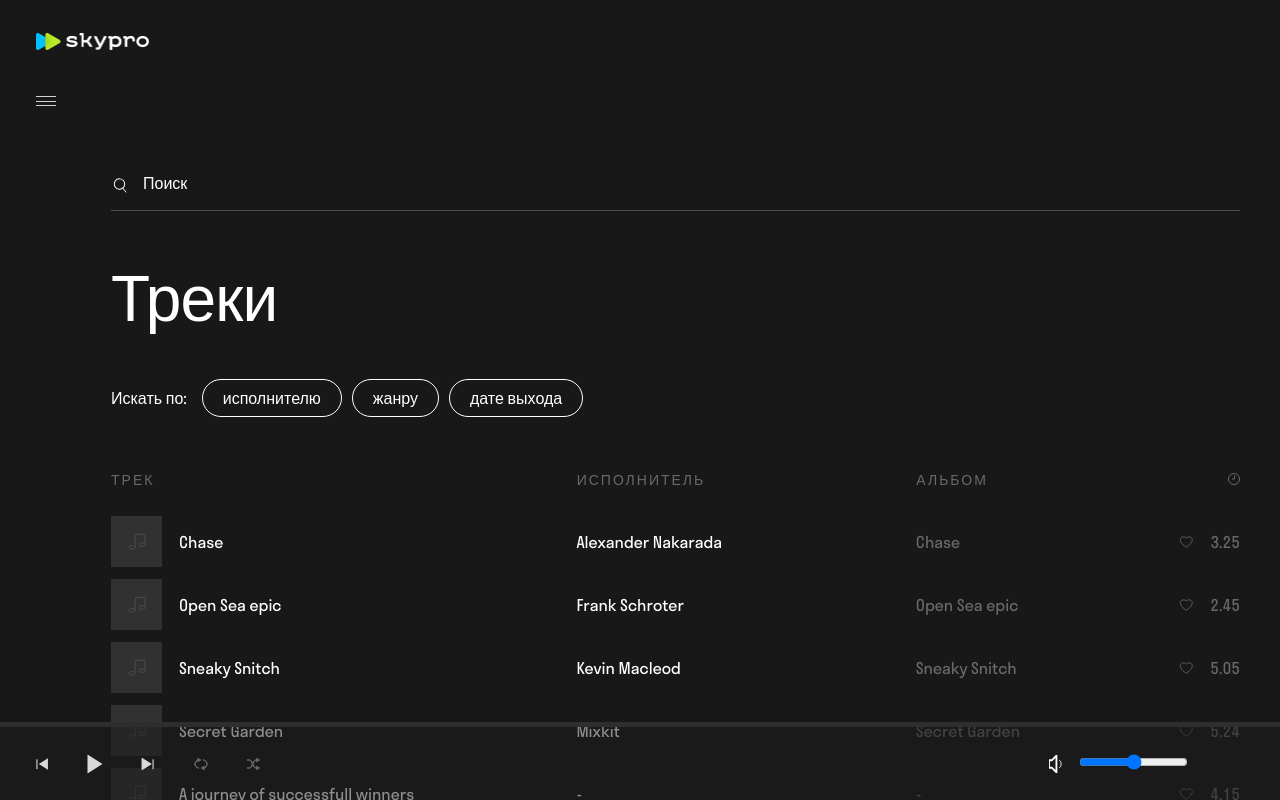
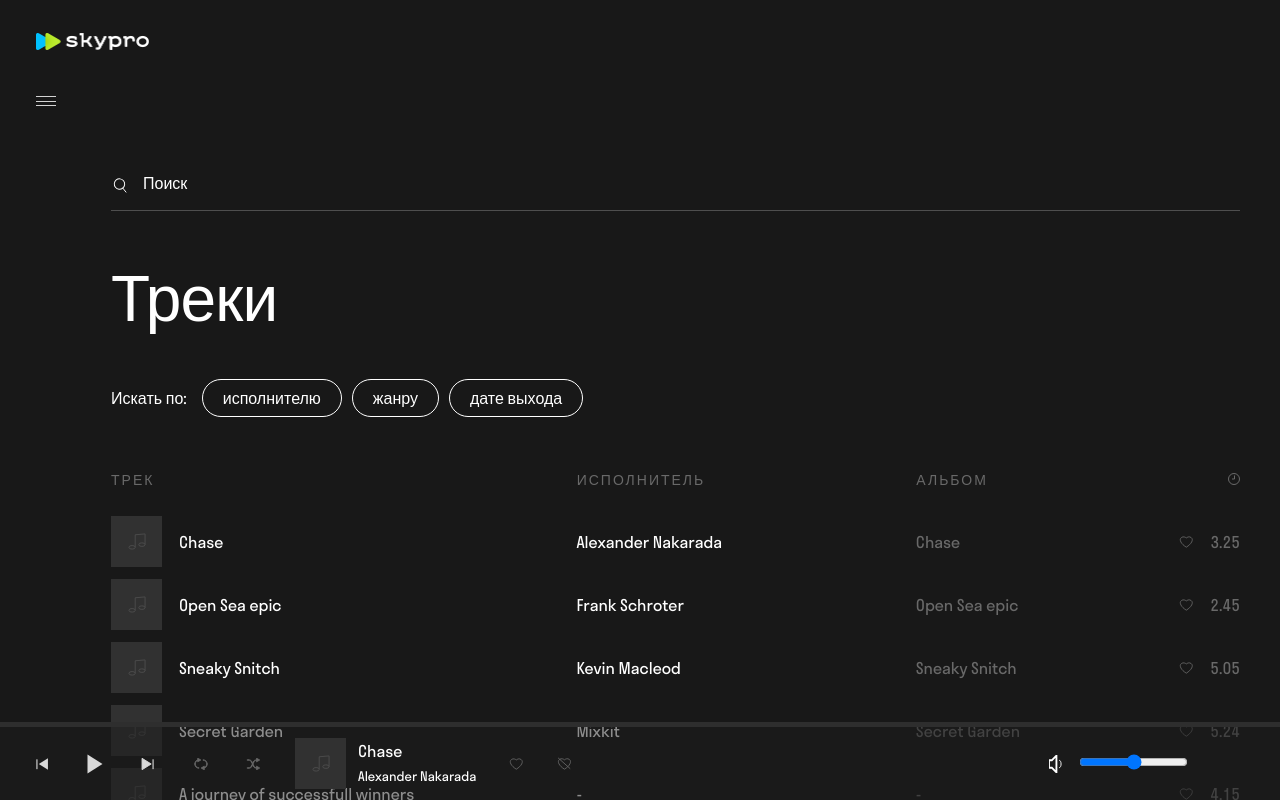
Before and after one commit to boxnabox/sky-player, a React (Create React App) app: page / in a window 1280 px wide. Built offline with nearby package versions, Linux system fonts and the light colour scheme.

Commit message:
skeletones implemented

```diff
--- a/src/App.scss
+++ b/src/App.scss
@@ -296,7 +296,7 @@ body {
 
 .filter-button__dropdown {
   width: 288px;
-  height: 386px;
+  max-height: 294px;
   padding: 34px;
   border-radius: 12px;
   background-color: #313131;
@@ -714,18 +714,18 @@ body {
     stroke: #696969;
   }
 
-  &__track-play {
+  &__track-on-play {
     display: flex;
     flex-direction: row;
   }
 }
 
-.track-play {
+.track-on-play {
   &__contain {
     width: auto;
     display: grid;
     grid-template-columns: auto 1fr;
-    grid-template-areas: "image author" "image album";
+    grid-template-areas: "image album" "image author";
     align-items: center;
   }
 
@@ -749,27 +749,27 @@ body {
 
   &__author {
     grid-area: author;
-    min-width: 49px;
+    width: auto;
   }
 
   &__author-link {
     font-style: normal;
     font-weight: 400;
-    font-size: 16px;
+    font-size: 13px;
     line-height: 24px;
     color: #ffffff;
     white-space: nowrap;
   }
 
-  &__album {
+  &__name {
     grid-area: album;
-    min-width: 49px;
+    width: auto;
   }
 
-  &__album-link {
+  &__name-link {
     font-style: normal;
     font-weight: 400;
-    font-size: 13px;
+    font-size: 16px;
     line-height: 24px;
     color: #ffffff;
   }
@@ -778,7 +778,8 @@ body {
     display: flex;
     flex-direction: row;
     align-items: center;
-    margin-left: 26%;
+    gap: 24px;
+    margin-left: 28px;
   }
 
   &__like-btn,
@@ -793,15 +794,28 @@ body {
     stroke: #696969;
   }
 
-  &__dislike-btn {
-    margin-left: 28.5px;
-  }
-
   &__dislike-svg {
     width: 14.34px;
     height: 13px;
     fill: transparent;
     stroke: #696969;
+  }
+}
+
+.track-on-play-plug {
+  display: flex;
+  flex-direction: row;
+
+  &__image {
+    width: 51px;
+    height: 51px;
+    background-color: #313131;
+  }
+
+  &__name, &__author {
+    width: 59px;
+    height: 15px;
+    background-color: #313131;
   }
 }
 
--- a/src/App.tsx
+++ b/src/App.tsx
@@ -4,9 +4,9 @@ import React, { useEffect, useMemo, useState } from "react";
 import clsx from "clsx";
 import "./App.scss";
 import tracks from "./tracks";
-import { forEachChild, isPropertySignature } from "typescript";
-import { addAbortSignal } from "stream";
-import { get } from "http";
+// import { forEachChild, isPropertySignature } from "typescript";
+// import { addAbortSignal } from "stream";
+// import { get } from "http";
 // import { TrackKey, Filter, Sort } from "./react-app-env";
 
 export default App;
@@ -32,8 +32,8 @@ const ALL_TRACK_KEYS = [
   "track_file",
   "stared_user",
 ] as const;
-const ALL_FILTER_OPTIONS = ["name", "author", "genre", "album"]; //as const;
-const ALL_SORT_OPTIONS = ["id", "release_date", "duration_in_seconds"]; //as const;
+const ALL_FILTER_OPTIONS = ["name", "author", "genre", "album"] as const;
+const ALL_SORT_OPTIONS = ["id", "release_date", "duration_in_seconds"] as const;
 
 const SELECTIONS = [
   {
@@ -57,6 +57,7 @@ const SELECTIONS = [
 ];
 
 // auxiliary =======================
+
 function formatTime(secconds: number) {
   let mins: string | number = Math.floor(secconds / 60);
   let secs: string | number = secconds % 60;
@@ -76,9 +77,6 @@ function isSort(value: string): value is Sort {
   return ALL_SORT_OPTIONS.includes(value as Sort);
 }
 
-// const a: { asd?: { zxc: number } } = {};
-// console.log(a.asd?.zxc);
-
 // ============ end ================
 
 function App() {
@@ -86,20 +84,17 @@ function App() {
   const [checkedFilters, setCheckedFilters] = useState<FilterOptions>();
   const [checkedSortOption, setSortOption] = useState<SortState>();
   const [currnetTracksQueue, setCurrentTracksQueue] = useState<track[]|undefined>(); // getting tracks from sortedTracks after track was clicked; It is to keep tracks order when we browse other playlists
-  const [trackInPlay, setTrackInPlay] = useState<track>(); // first currnetTracksQueue's track at the beginning, than track in play
   const [selections, setSelection] = useState<typeof SELECTIONS|undefined>();
 
+  const trackInPlay = useMemo(() => {return tracksPool && tracksPool[0]}, [tracksPool])
   const sortedTracks = useMemo(() => {
     if (!tracksPool) return undefined;
     return getSortedTracks(tracksPool, checkedSortOption)
   }, [tracksPool, checkedSortOption]); // being updated every time we modify sorts
 
-  // написать функцию которая будет сортировать треклист: trackList + checkedFilters => sortedTracks
-
   function emulateContentDownload() {
     setTracksPool(tracks);
     setSelection(SELECTIONS);
-    setTrackInPlay(tracksPool && tracksPool[0]);
     console.log("downloaded");
   }
 
@@ -694,7 +689,7 @@ function SidebarItemPlug() {
   );
 }
 
-function Bar(props: barProps) {
+function Bar(props: PlayerBarProps) {
   return (
     <div className="bar">
       <div className="bar__content">
@@ -705,7 +700,7 @@ function Bar(props: barProps) {
   );
 }
 
-function PlayerBlock(props: barProps) {
+function PlayerBlock(props: PlayerBarProps) {
   return (
     <div className="bar__player-block">
       <Player {...props} />
@@ -714,19 +709,19 @@ function PlayerBlock(props: barProps) {
   );
 }
 
-function Player(props: barProps) {
+function Player(props: PlayerBarProps) {
   if (!props.currentTrack) {
     return (
     <div className={clsx("bar__player", "player")}>
       <PlayerControls />
-      <div className={clsx("player__track-play_plug", "track-play_plug")}></div>
+      <TrackOnPlay />
     </div>
     )
   }
   return (
     <div className={clsx("bar__player", "player")}>
       <PlayerControls />
-      <TrackPlay {...props.currentTrack} />
+      <TrackOnPlay currentTrack={props.currentTrack} />
     </div>
   );
 }
@@ -784,40 +779,70 @@ function SvgImg(props: svgProps) {
   );
 }
 
-function TrackPlay(props: track) {
+function TrackOnPlay({currentTrack}: PlayerBarProps) {
+  if (!currentTrack) {
+    return (
+      <div className={clsx("player__track-on-play", "track-on-play-plug")}>
+        <div className={clsx("track-on-play__contain", "track-on-play-plug__contain")}>
+          <div className={clsx("track-on-play__image", "track-on-play-plug__image")}>
+          </div>
+          <div className={clsx("track-on-play__name", "track-on-play-plug__name")}>
+          </div>
+          <div className={clsx("track-on-play__author", "track-on-play-plug__author")}>
+          </div>
+        </div>
+
+        <div className="track-on-play__like-dis">
+          <LikeBtn parentBlockName="track-on-play" />
+
+          <div
+            className={clsx(
+              "track-on-play__dislike-btn",
+              "dislike-btn",
+              "_btn-icon"
+            )}
+          >
+            <svg className="track-on-play__dislike-svg" aria-label="dislike">
+              <use xlinkHref="img/icon/sprite.svg#icon-dislike"></use>
+            </svg>
+          </div>
+        </div>
+      </div>
+    );
+  }
   return (
-    <div className={clsx("player__track-play", "track-play")}>
-      <div className="track-play__contain">
-        <div className="track-play__image">
+    <div className={clsx("player__track-on-play", "track-on-play")}>
+      <div className="track-on-play__contain">
+        <div className="track-on-play__image">
           <SvgImg
-            className="track-play__svg"
+            className="track-on-play__svg"
             ariaLabel="music"
-            href={props.logo || "img/icon/sprite.svg#icon-note"}
+            href={currentTrack.logo || "img/icon/sprite.svg#icon-note"}
           />
         </div>
-        <div className="track-play__author">
-          <a className="track-play__author-link" href="http://">
-            {props.name}
+        <div className="track-on-play__name">
+          <a className="track-on-play__name-link" href="http://">
+            {currentTrack.name}
           </a>
         </div>
-        <div className="track-play__album">
-          <a className="track-play__album-link" href="http://">
-            {props.author}
+        <div className="track-on-play__author">
+          <a className="track-on-play__author-link" href="http://">
+            {currentTrack.author}
           </a>
         </div>
       </div>
 
-      <div className="track-play__like-dis">
-        <LikeBtn parentBlockName="track-play" />
+      <div className="track-on-play__like-dis">
+        <LikeBtn parentBlockName="track-on-play" />
 
         <div
           className={clsx(
-            "track-play__dislike-btn",
+            "track-on-play__dislike-btn",
             "dislike-btn",
             "_btn-icon"
           )}
         >
-          <svg className="track-play__dislike-svg" aria-label="dislike">
+          <svg className="track-on-play__dislike-svg" aria-label="dislike">
             <use xlinkHref="img/icon/sprite.svg#icon-dislike"></use>
           </svg>
         </div>
```
Also changed, not shown: src/react-app-env.d.ts (+1 -8 lines).
